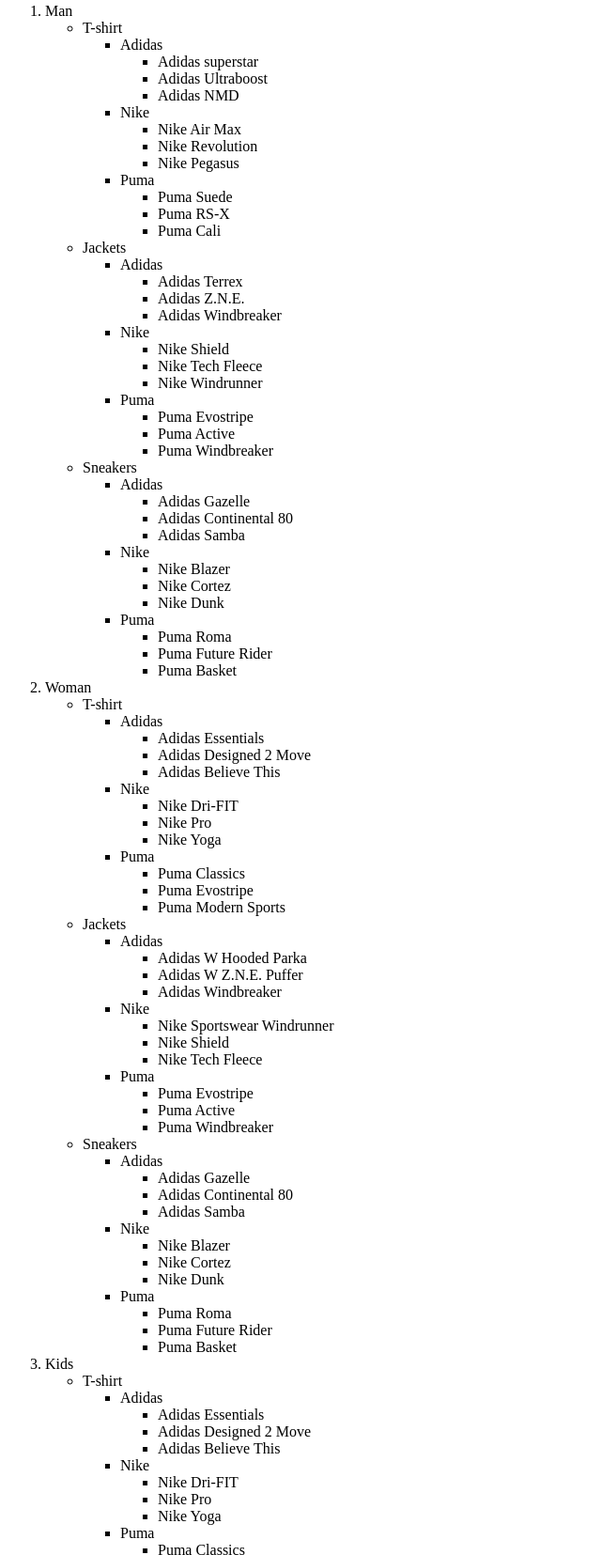
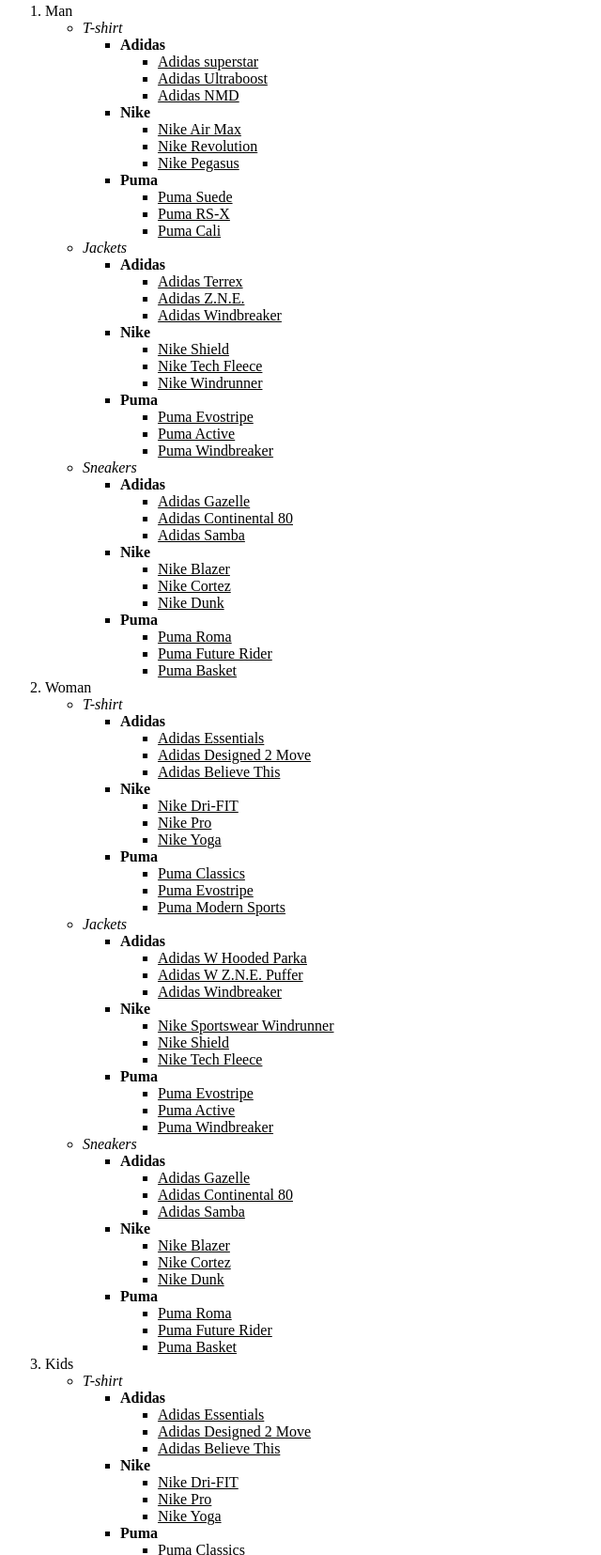
Before and after one commit to StefanRuseski/HTML-CSS-Homeworks, a plain HTML site: page Homework1.html in a window 1280 px wide. Shown: the part 56-1711 px from the top of the page at 94% size, without its empty margins (0-640 px from the left). Drawn offline with Linux system fonts and the light colour scheme.

Commit message:
Homework1.html

```diff
--- a/Homework1.html
+++ b/Homework1.html
@@ -12,200 +12,200 @@
     <ol>
         <li>Man</li>
         <ul>
-            <li>T-shirt</li>
+            <li><i>T-shirt</i></li>
             <ul>
-                <li>Adidas</li>
+                <li><b>Adidas</b></li>
                 <ul>
-                    <li>Adidas superstar</li>
-                    <li>Adidas Ultraboost</li>
-                    <li>Adidas NMD</li>
+                    <li><u>Adidas superstar</u></li>
+                    <li><u>Adidas Ultraboost</u></li>
+                    <li><u>Adidas NMD</u></li>
                 </ul>
-                <li>Nike</li>
+                <li><b>Nike</b></li>
                 <ul>
-                    <li>Nike Air Max</li>
-                    <li>Nike Revolution</li>
-                    <li>Nike Pegasus</li>
+                    <li><u>Nike Air Max</u></li>
+                    <li><u>Nike Revolution</u></li>
+                    <li><u>Nike Pegasus</u></li>
                 </ul>
-                <li>Puma</li>
+                <li><b>Puma</b></li>
                 <ul>
-                    <li>Puma Suede</li>
-                    <li>Puma RS-X</li>
-                    <li>Puma Cali</li>
+                    <li><u>Puma Suede</u></li>
+                    <li><u>Puma RS-X</u></li>
+                    <li><u>Puma Cali</u></li>
                 </ul>
             </ul>
-            <li>Jackets</li>
+            <li><i>Jackets</i></li>
             <ul>
-                <li>Adidas</li>
+                <li><b>Adidas</b></li>
                 <ul>
-                    <li>Adidas Terrex</li>
-                    <li>Adidas Z.N.E.</li>
-                    <li>Adidas Windbreaker</li>
+                    <li> <u>Adidas Terrex</u></li>
+                    <li><u>Adidas Z.N.E.</u></li>
+                    <li><u>Adidas Windbreaker</u></li>
                 </ul>
-                <li>Nike</li>
+                <li><b>Nike</b></li>
                 <ul>
-                    <li>Nike Shield</li>
-                    <li>Nike Tech Fleece</li>
-                    <li>Nike Windrunner</li>
+                    <li><u>Nike Shield</u></li>
+                    <li><u>Nike Tech Fleece</u></li>
+                    <li><u>Nike Windrunner</u></li>
                 </ul>
-                <li>Puma</li>
+                <li><b>Puma</b></li>
                 <ul>
-                    <li>Puma Evostripe</li>
-                    <li>Puma Active</li>
-                    <li>Puma Windbreaker</li>
+                    <li><u>Puma Evostripe</u></li>
+                    <li><u>Puma Active</u></li>
+                    <li><u>Puma Windbreaker</u></li>
                 </ul>
             </ul>
-            <li>Sneakers</li>
+            <li><i>Sneakers</i></li>
             <ul>
-                <li>Adidas</li>
+                <li><b>Adidas</b></li>
                 <ul>
-                    <li>Adidas Gazelle</li>
-                    <li>Adidas Continental 80</li>
-                    <li>Adidas Samba</li>
+                    <li><u>Adidas Gazelle</u></li>
+                    <li><u>Adidas Continental 80</u></li>
+                    <li><u>Adidas Samba</u></li>
                 </ul>
-                <li>Nike</li>
+                <li><b>Nike</b></li>
                 <ul>
-                    <li>Nike Blazer</li>
-                    <li>Nike Cortez</li>
-                    <li>Nike Dunk</li>
+                    <li><u>Nike Blazer</u></li>
+                    <li><u>Nike Cortez</u></li>
+                    <li><u>Nike Dunk</u></li>
                 </ul>
 
-                <li>Puma</li>
+                <li><b>Puma</b></li>
                 <ul>
-                    <li>Puma Roma</li>
-                    <li>Puma Future Rider</li>
-                    <li>Puma Basket</li>
+                    <li><u>Puma Roma</u></li>
+                    <li><u>Puma Future Rider</u></li>
+                    <li><u>Puma Basket</u></li>
                 </ul>
             </ul>
         </ul>
         <li>Woman</li>
         <ul>
-            <li>T-shirt</li>
+            <li><i>T-shirt</i></li>
             <ul>
-                <li>Adidas</li>
+                <li><b>Adidas</b></li>
                 <ul>
-                    <li>Adidas Essentials</li>
-                    <li>Adidas Designed 2 Move</li>
-                    <li>Adidas Believe This</li>
+                    <li><u>Adidas Essentials</u></li>
+                    <li><u>Adidas Designed 2 Move</u></li>
+                    <li><u>Adidas Believe This</u></li>
                 </ul>
-                <li>Nike</li>
+                <li><b>Nike</b></li>
                 <ul>
-                    <li>Nike Dri-FIT</li>
-                    <li>Nike Pro</li>
-                    <li>Nike Yoga</li>
+                    <li><u>Nike Dri-FIT</u></li>
+                    <li><u>Nike Pro</u></li>
+                    <li><u>Nike Yoga</u></li>
                 </ul>
-                <li>Puma</li>
+                <li><b>Puma</b></li>
                 <ul>
-                    <li>Puma Classics</li>
-                    <li>Puma Evostripe</li>
-                    <li>Puma Modern Sports</li>
+                    <li><u>Puma Classics</u></li>
+                    <li><u>Puma Evostripe</u></li>
+                    <li><u>Puma Modern Sports</u></li>
                 </ul>
             </ul>
-            <li>Jackets</li>
+            <li><i>Jackets</i></li>
             <ul>
-                <li>Adidas</li>
+                <li><b>Adidas</b></li>
                 <ul>
-                    <li>Adidas W Hooded Parka</li>
-                    <li>Adidas W Z.N.E. Puffer</li>
-                    <li>Adidas Windbreaker</li>
+                    <li><u>Adidas W Hooded Parka</u></li>
+                    <li><u>Adidas W Z.N.E. Puffer</u></li>
+                    <li><u>Adidas Windbreaker</u></li>
                 </ul>
-                <li>Nike</li>
+                <li><b>Nike</b></li>
                 <ul>
-                    <li>Nike Sportswear Windrunner</li>
-                    <li>Nike Shield</li>
-                    <li>Nike Tech Fleece</li>
+                    <li><u>Nike Sportswear Windrunner</u></li>
+                    <li><u>Nike Shield</u></li>
+                    <li><u>Nike Tech Fleece</u></li>
                 </ul>
-                <li>Puma</li>
+                <li><b>Puma</b></li>
                 <ul>
-                    <li>Puma Evostripe</li>
-                    <li>Puma Active</li>
-                    <li>Puma Windbreaker</li>
+                    <li><u>Puma Evostripe</u></li>
+                    <li><u>Puma Active</u></li>
+                    <li><u>Puma Windbreaker</u></li>
                 </ul>
             </ul>
-            <li>Sneakers</li>
+            <li><i>Sneakers</i></li>
             <ul>
-                <li>Adidas</li>
+                <li><b>Adidas</b></li>
                 <ul>
-                    <li>Adidas Gazelle</li>
-                    <li>Adidas Continental 80</li>
-                    <li>Adidas Samba</li>
+                    <li><u>Adidas Gazelle</u></li>
+                    <li><u>Adidas Continental 80</u></li>
+                    <li><u>Adidas Samba</u></li>
                 </ul>
-                <li>Nike</li>
+                <li><b>Nike</b></li>
                 <ul>
-                    <li>Nike Blazer</li>
-                    <li>Nike Cortez</li>
-                    <li>Nike Dunk</li>
+                    <li><u>Nike Blazer</u></li>
+                    <li><u>Nike Cortez</u></li>
+                    <li><u>Nike Dunk</u></li>
                 </ul>
-                <li>Puma</li>
+                <li><b>Puma</b></li>
                 <ul>
-                    <li>Puma Roma</li>
-                    <li>Puma Future Rider</li>
-                    <li>Puma Basket</li>
+                    <li><u>Puma Roma</u></li>
+                    <li><u>Puma Future Rider</u></li>
+                    <li><u>Puma Basket</u></li>
                 </ul>
             </ul>
         </ul>
         <li>Kids</li>
         <ul>
-            <li>T-shirt</li>
+            <li><i>T-shirt</i></li>
             <ul>
-                <li>Adidas</li>
+                <li><b>Adidas</b></li>
                 <ul>
-                    <li>Adidas Essentials</li>
-                    <li>Adidas Designed 2 Move</li>
-                    <li>Adidas Believe This</li>
+                    <li><u>Adidas Essentials</u></li>
+                    <li><u>Adidas Designed 2 Move</u></li>
+                    <li><u>Adidas Believe This</u></li>
                 </ul>
-                <li>Nike</li>
+                <li><b>Nike</b></li>
                 <ul>
-                    <li>Nike Dri-FIT</li>
-                    <li>Nike Pro</li>
-                    <li>Nike Yoga</li>
+                    <li><u>Nike Dri-FIT</u></li>
+                    <li><u>Nike Pro</u></li>
+                    <li><u>Nike Yoga</u></li>
                 </ul>
-                <li>Puma</li>
+                <li><b>Puma</b></li>
                 <ul>
-                    <li>Puma Classics</li>
-                    <li>Puma Evostripe</li>
-                    <li>Puma Modern Sports</li>
+                    <li><u>Puma Classics</u></li>
+                    <li><u>Puma Evostripe</u></li>
+                    <li><u>Puma Modern Sports</u></li>
                 </ul>
             </ul>
-            <li>Jackets</li>
+            <li><i>Jackets</i></li>
             <ul>
-                <li>Adidas</li>
+                <li><b>Adidas</b></li>
                 <ul>
-                    <li>Adidas J SD JKT</li>
-                    <li>Adidas J</li>
-                    <li>Adidas JK Frosty JKT</li>
+                    <li><u>Adidas J SD JKT</u></li>
+                    <li><u>Adidas J</u></li>
+                    <li><u>Adidas JK Frosty JKT</u></li>
                 </ul>
-                <li>Nike</li>
+                <li><b>Nike</b></li>
                 <ul>
-                    <li>Nike Sportswear Windrunner</li>
-                    <li>Nike Shield</li>
-                    <li>Nike Tech Fleece</li>
+                    <li><u>Nike Sportswear Windrunner</u></li>
+                    <li><u>Nike Shield</u></li>
+                    <li><u>Nike Tech Fleece</u></li>
                 </ul>
-                <li>Puma</li>
+                <li><b>Puma</b></li>
                 <ul>
-                    <li>Puma Evostripe</li>
-                    <li>Puma Active</li>
-                    <li>Puma Windbreaker</li>
+                    <li><u>Puma Evostripe</u></li>
+                    <li><u>Puma Active</u></li>
+                    <li><u>Puma Windbreaker</u></li>
                 </ul>
             </ul>
-            <li>Sneakers</li>
+            <li><i>Sneakers</i></li>
             <ul>
-                <li>Adidas</li>
+                <li><b>Adidas</b></li>
                 <ul>
-                    <li>Adidas Gazelle</li>
-                    <li>Adidas Continental 80</li>
-                    <li>Adidas Samba</li>
+                    <li><u>Adidas Gazelle</u></li>
+                    <li><u>Adidas Continental 80</u></li>
+                    <li><u>Adidas Samba</u></li>
                 </ul>
-                <li>Nike</li>
+                <li><b>Nike</b></li>
                 <ul>
-                    <li>Nike Blazer</li>
-                    <li>Nike Cortez</li>
-                    <li>Nike Dunk</li>
+                    <li><u>Nike Blazer</u></li>
+                    <li><u>Nike Cortez</u></li>
+                    <li><u>Nike Dunk</u></li>
                 </ul>
-                <li>Puma</li>
+                <li><b>Puma</b></li>
                 <ul>
-                    <li>Puma Roma</li>
-                    <li>Puma Future Rider</li>
-                    <li>Puma Basket</li>
+                    <li><u>Puma Roma</u></li>
+                    <li><u>Puma Future Rider</u></li>
+                    <li><u>Puma Basket</u></li>
                 </ul>
             </ul>
         </ul>
```
